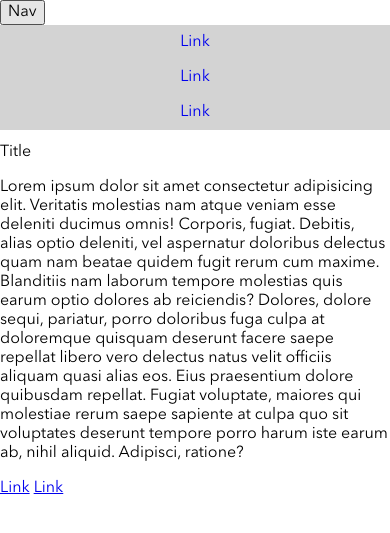
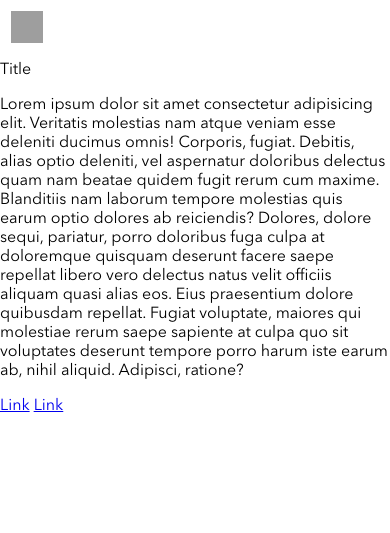
Before and after one commit to slayerrr1985/oneclick-web, a PHP site: page / in a window 390 px wide. Shown: the top 533 px of the page. Run offline with PHP 8.4, Linux system fonts and the light colour scheme; some libraries are stand-ins or nearby versions; grey boxes are pictures that could not be loaded.

Commit message:
Hamburger menu

```diff
--- a/css/oc-style.css
+++ b/css/oc-style.css
@@ -95,12 +95,39 @@ body {
   margin: 0;
   padding: 0; }
 
+header {
+  height: 3em; }
+
+#ham-button {
+  border: none;
+  height: 2em;
+  width: 2em;
+  background: url("../img/hamburger_icon.svg");
+  background-repeat: no-repeat;
+  background-size: cover;
+  margin: 0.7em; }
+  @media screen and (min-width: 500px) {
+    #ham-button {
+      display: none; } }
+
+@media screen and (min-width: 500px) {
+  nav {
+    display: block !important; } }
 nav ul {
   list-style: none;
   margin: 0;
   padding: 0; }
+  @media screen and (min-width: 500px) {
+    nav ul {
+      display: inline-block;
+      float: right; } }
 nav li {
-  background-color: lightgrey; }
+  background-color: lightgrey;
+  z-index: 1;
+  position: relative; }
+  @media screen and (min-width: 500px) {
+    nav li {
+      display: inline-block; } }
 nav a {
   display: inline-block;
   padding: 0.5em;
--- a/index.html
+++ b/index.html
@@ -45,12 +45,12 @@
 <body>
 
 <header>
-    <button id="ham-button">Nav</button>
-    <nav>
+    <button id="ham-button"></button>
+    <nav class="hide">
         <ul>
-            <li><a href="#">Link</a></li>
-            <li><a href="#">Link</a></li>
-            <li><a href="#">Link</a></li>
+            <li><a href="#">Link 1</a></li>
+            <li><a href="#">Link 2</a></li>
+            <li><a href="#">Link 3</a></li>
         </ul>
     </nav>
 </header>
--- a/js/oc-magic.js
+++ b/js/oc-magic.js
@@ -1,4 +1,7 @@
 
 document.querySelector("#ham-button").addEventListener('click',function(){
-    document.querySelector("nav").classList.toggle("hide");
+    let menu = document.querySelector("nav");
+    menu.classList.toggle("hide");
+    /*menu.setAttribute("style","display:none");*/
+    console.log(menu.style.display)
 });
--- a/sass/oc-style.scss
+++ b/sass/oc-style.scss
@@ -19,14 +19,44 @@ body{
     padding: 0;
 }
 
+header{
+    height: 3em;
+}
+
+#ham-button{
+    border: none;
+    height: 2em;
+    width: 2em;
+    background: url('../img/hamburger_icon.svg');
+    background-repeat: no-repeat;
+    background-size: cover;
+    margin: 0.7em;
+    @media screen and (min-width:500px){
+        display:none;
+    }
+}
+
+
 nav {
+    @media screen and (min-width:500px){
+        display:block!important;
+    }
     ul{
         list-style: none;
         margin: 0;
         padding: 0;
+        @media screen and (min-width:500px){
+            display:inline-block;
+            float:right
+        }
     }
     li{
         background-color: lightgrey;
+        z-index:1;
+        position:relative;
+        @media screen and (min-width:500px){
+            display:inline-block;
+        }
     }
     a{
         display: inline-block;
```
Also changed, not shown: 1 other file.
